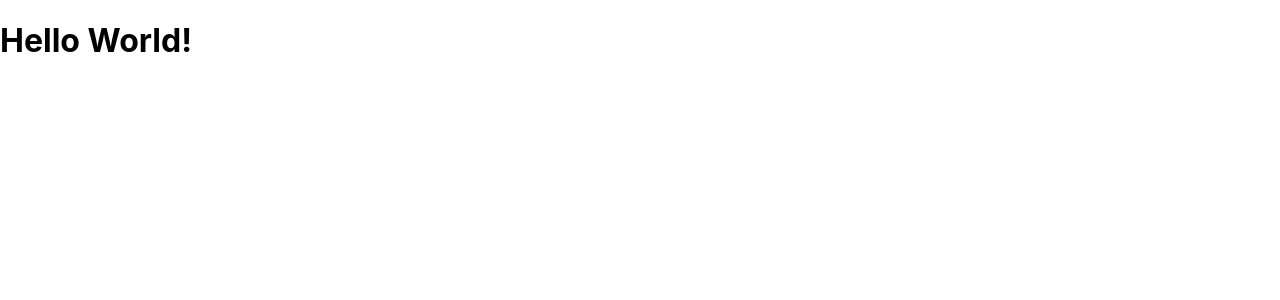
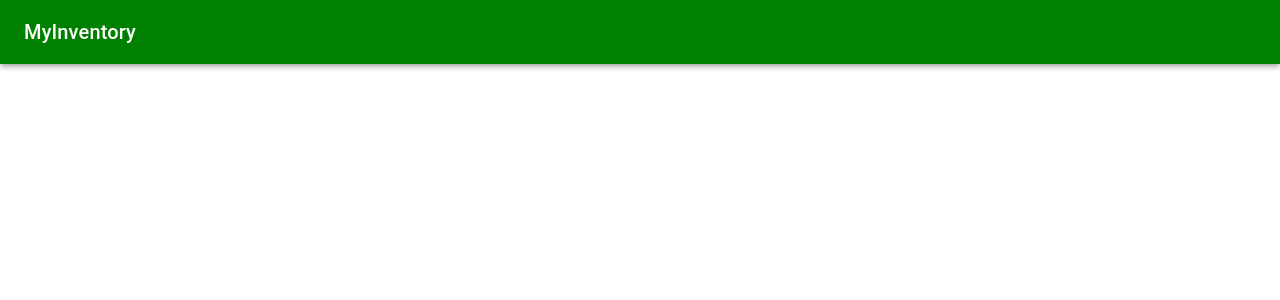
Before and after one commit to jpettit0317/MyInventoryWeb, a React (Create React App) app in the folder myinventoryweb/: page / in a window 1280 px wide. Shown: the top 300 px of the page. Built offline with nearby package versions, Linux system fonts and the light colour scheme.

Commit message:
MI-1 Login Page
Implemented a basic nav bar.

```diff
--- a/myinventoryweb/src/components/NavBar.tsx
+++ b/myinventoryweb/src/components/NavBar.tsx
@@ -1,13 +1,20 @@
 import React from "react";
 import { AppBar, Toolbar, Typography, Button, IconButton} from "@material-ui/core";
 import useStyles from "../componentstyles/navbarstyles";
+import NavBarProps from "../interfaces/componentinterfaces/NavBarProps";
 
-function NavBar() {
+function NavBar({navBarTitle = "MyInventory"}: NavBarProps) {
     const navBarStyles = useStyles();
 
     return (
         <div className={navBarStyles.root}>
-            <h1> Hello World! </h1>
+            <AppBar position="static" className={navBarStyles.background}>
+                <Toolbar>
+                    <Typography variant="h6" className={navBarStyles.title}>
+                       {navBarTitle}
+                    </Typography>
+                </Toolbar>
+            </AppBar>
         </div>
     );
 }
--- a/myinventoryweb/src/componentstyles/navbarstyles.tsx
+++ b/myinventoryweb/src/componentstyles/navbarstyles.tsx
@@ -11,6 +11,9 @@ const useStyles = makeStyles((theme: Theme) =>
         title: {
             flexGrow: 1,
         },
+        background: {
+            backgroundColor: "green",
+        },
     }),
 );
 
```
